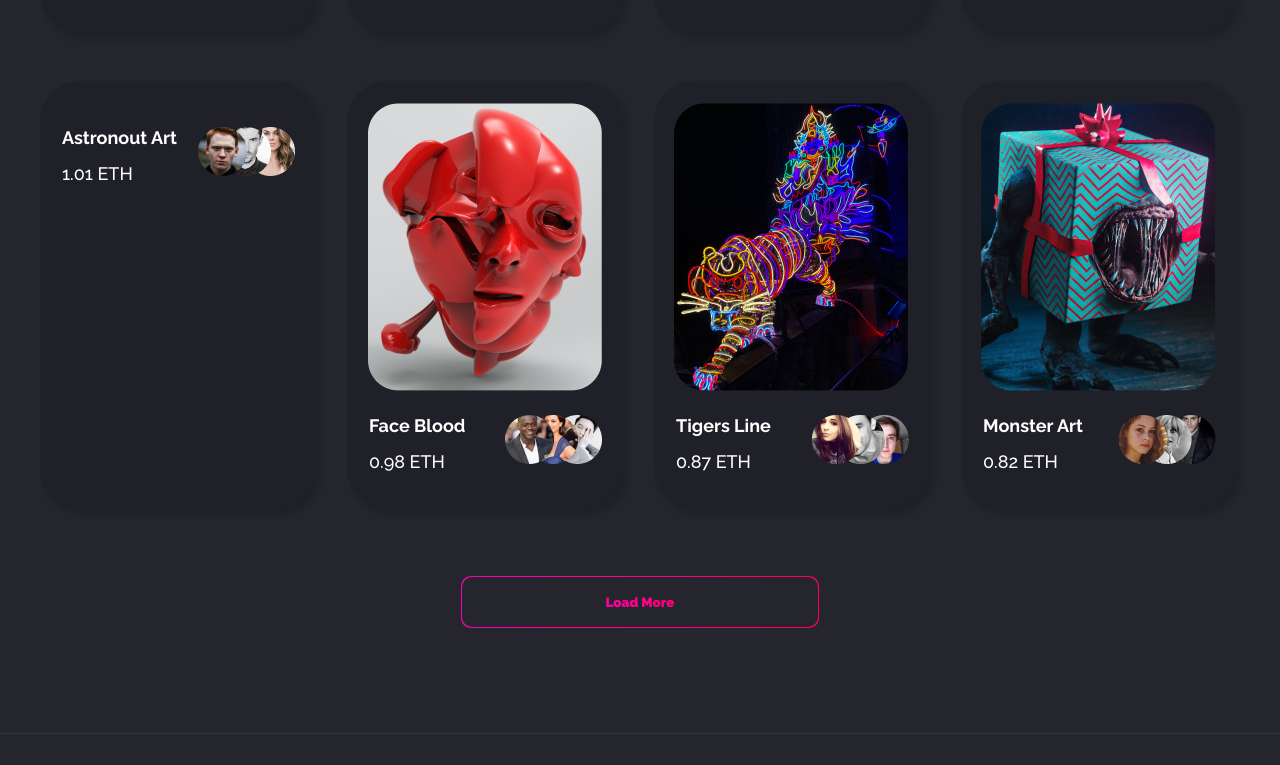
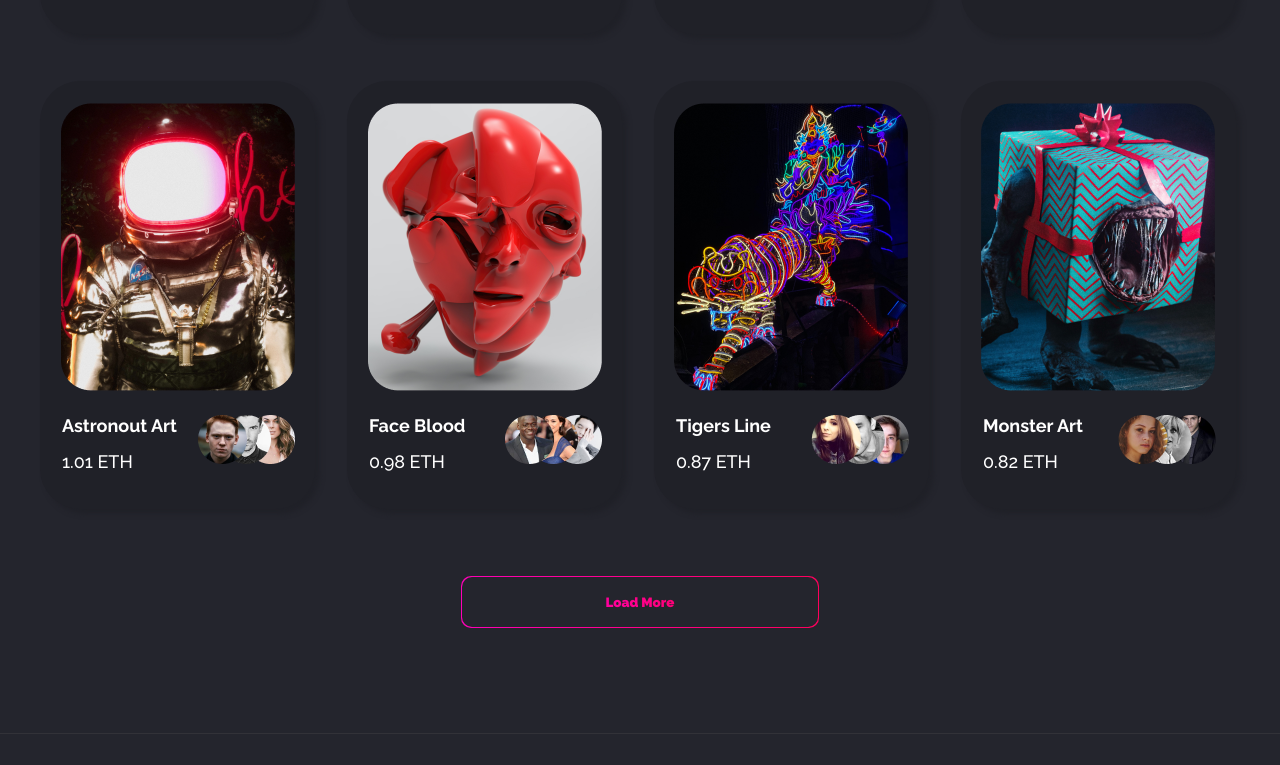
Before and after one commit to KostiantynPetrochuk/NFT-ART-Landing-page-, a plain HTML site: page index.html in a window 1280 px wide. Shown: the part 1750-2515 px from the top of the page. Drawn offline with Linux system fonts and the light colour scheme.

Commit message:
Update index.html

```diff
--- a/index.html
+++ b/index.html
@@ -214,7 +214,7 @@
 						</div>
 					</a>
 					<a class="main__hotbids-card" href="#">
-						<img class="main__hotbids-card-img" src="img/bids_main_5.png" alt="">
+						<img class="main__hotbids-card-img" src="bids_main_5.png" alt="">
 						<div class="main__hotbids-card-info">
 							<div class="main__hotbids-info-name">
 								<div class="main__hotbids-name-item">Astronout Art</div>
```
